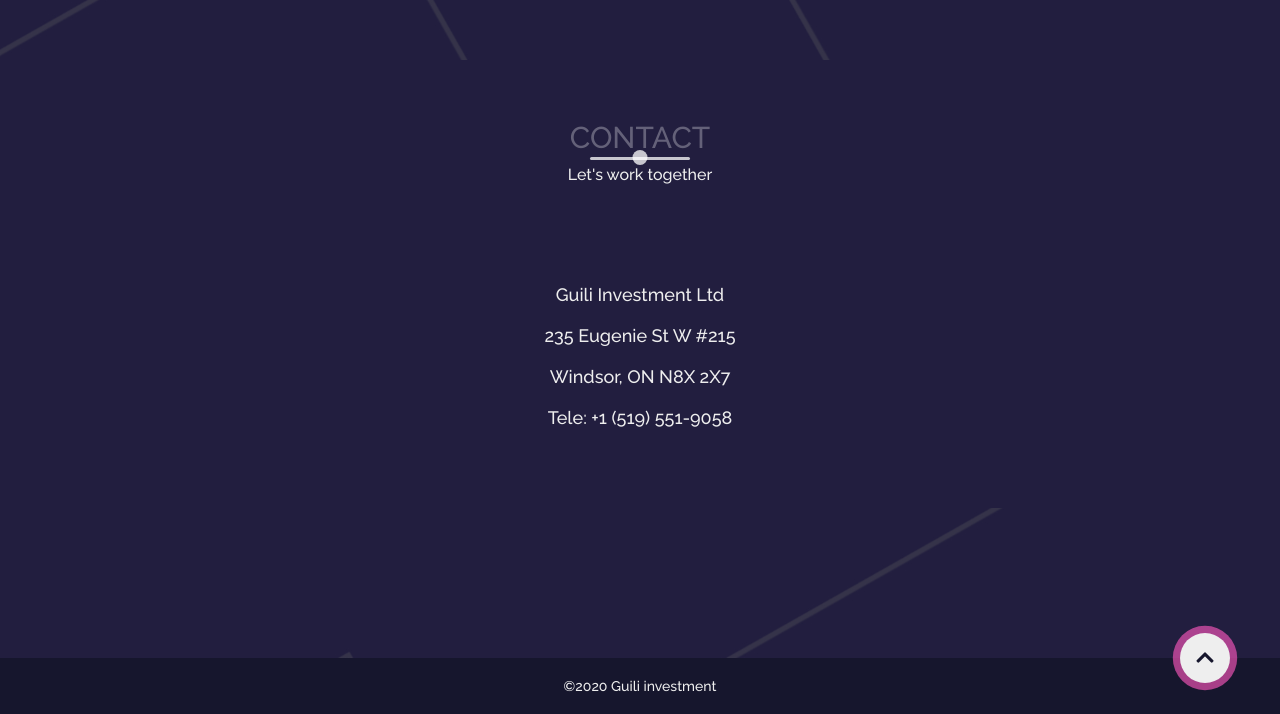
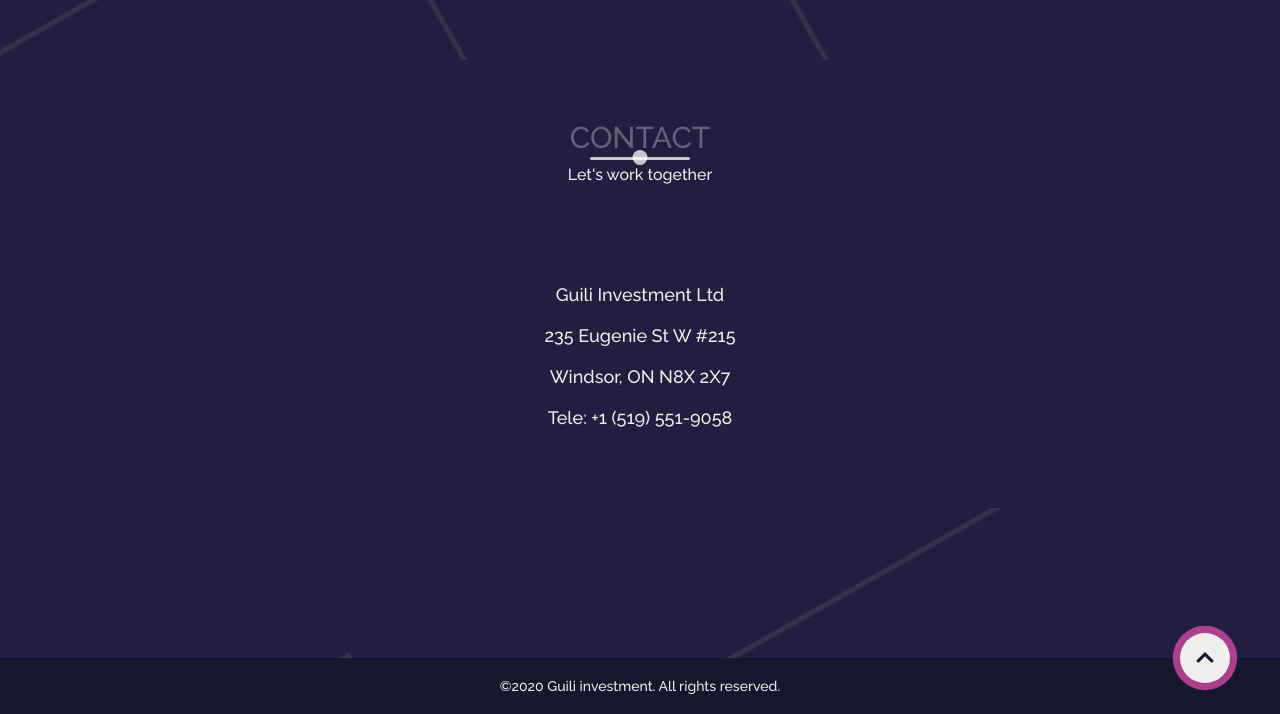
Before and after one commit to sunchongwen/guili, a plain HTML site: page index.html in a window 1280 px wide. Shown: the part 3494-4208 px from the top of the page. Drawn offline with nearby package versions, Linux system fonts and the light colour scheme.

Commit message:
Update index.html

```diff
--- a/index.html
+++ b/index.html
@@ -245,7 +245,7 @@
       <div class="up" id="up">
         <i class="fas fa-chevron-up"></i>
       </div>
-      <p>&copy;2020 Guili investment</p>
+      <p>&copy;2020 Guili investment. All rights reserved.</p>
     </footer>
 
     <script src="https://ajax.googleapis.com/ajax/libs/jquery/3.3.1/jquery.min.js"></script>
```
